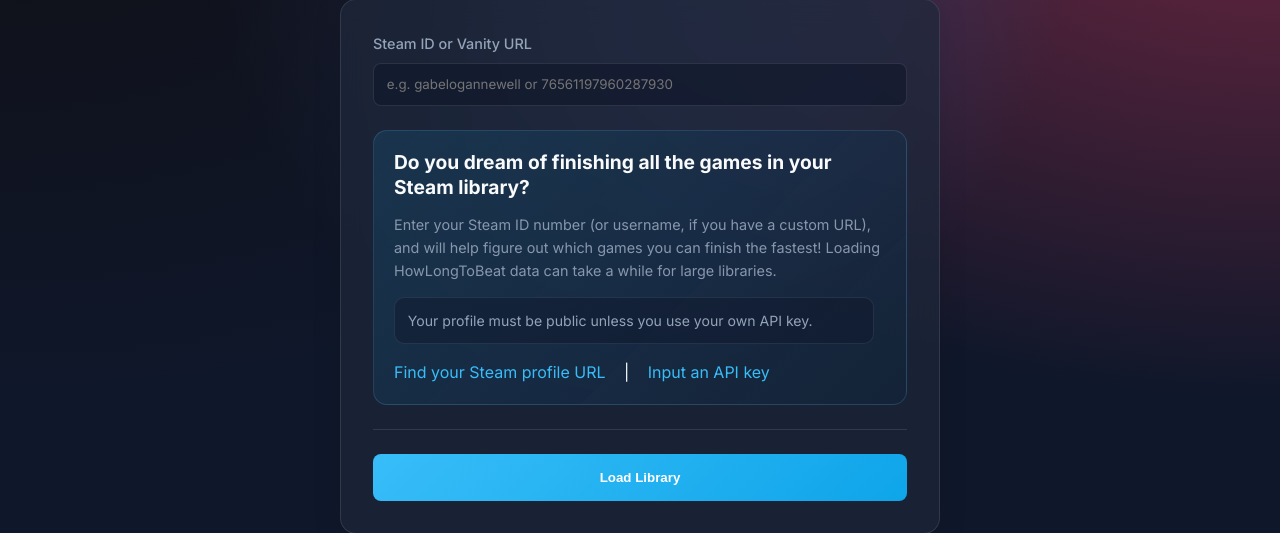
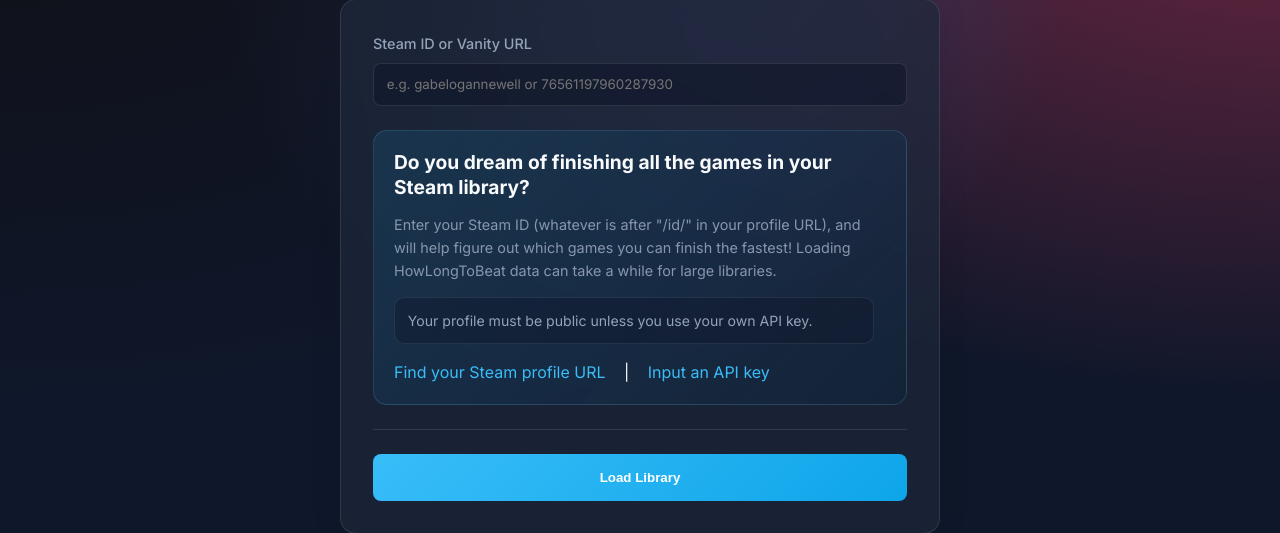
Before and after one commit to clintheinrich/steam-snowball, a Flask app: page / in a window 1280 px wide. Shown: the part 179-712 px from the top of the page. Run offline with Flask 3, Linux system fonts and the light colour scheme.

Commit message:
updated instructions

```diff
--- a/templates/index.html
+++ b/templates/index.html
@@ -23,7 +23,7 @@
             </div>
             <div class="text-panel">
                 <h2 class="details-heading">Do you dream of finishing all the games in your Steam library?</h2>
-                <p class="details-copy">Enter your Steam ID number (or username, if you have a custom URL), and will help figure out which games you can finish the fastest! Loading HowLongToBeat data can take a while for large libraries.</p>
+                <p class="details-copy">Enter your Steam ID (whatever is after "/id/" in your profile URL), and will help figure out which games you can finish the fastest! Loading HowLongToBeat data can take a while for large libraries.</p>
                 <div class="details-note">
                      Your profile must be public unless you use your own API key.
                 </div>
```
